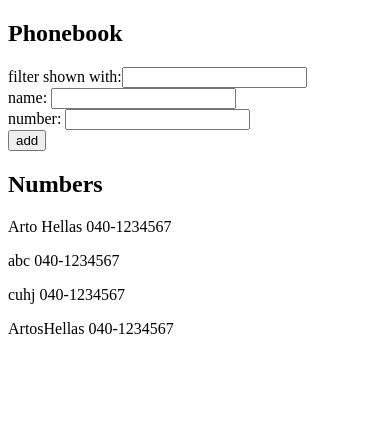
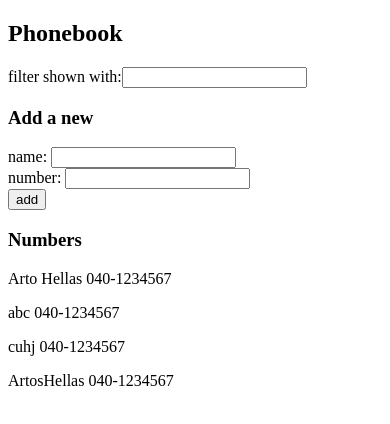
Before and after one commit to ibafly/learn-fullstackopen, a React (Create React App) app in the folder part2/phonebook/: page / in a window 390 px wide. Shown: the top 424 px of the page. Built offline with nearby package versions, Linux system fonts and the light colour scheme.

Commit message:
part2 2.10 phonebook steps5 done

```diff
--- a/part2/phonebook/src/App.js
+++ b/part2/phonebook/src/App.js
@@ -1,10 +1,7 @@
 import React, { useState } from "react"
-
-const Person = ({ person }) => (
-  <p>
-    {person.name} {person.number}
-  </p>
-)
+import Filter from "./components/Filter"
+import PersonForm from "./components/PersonForm"
+import Persons from "./components/Persons"
 
 const App = () => {
   const [persons, setPersons] = useState([
@@ -53,25 +50,21 @@ const App = () => {
   return (
     <div>
       <h2>Phonebook</h2>
-      <div>
-        filter shown with:
-        <input type="search" value={newQuery} onChange={followNewQueryInput} />
-      </div>
-      <form onSubmit={addPersonInfo}>
-        <div>
-          name: <input value={newName} onChange={followNewNameInput} />
-        </div>
-        <div>
-          number: <input value={newNumber} onChange={followNewNumberInput} />
-        </div>
-        <div>
-          <button type="submit">add</button>
-        </div>
-      </form>
-      <h2>Numbers</h2>
-      {shownPersons.map(person => (
-        <Person key={person.name} person={person} />
-      ))}
+      <Filter
+        inputType="search"
+        inputVal={newQuery}
+        inputOnChange={followNewQueryInput}
+      />
+      <h3>Add a new</h3>
+      <PersonForm
+        formOnSubmit={addPersonInfo}
+        nameInputVal={newName}
+        nameInputOnChange={followNewNameInput}
+        numberInputVal={newNumber}
+        numberInputOnChange={followNewNumberInput}
+      />
+      <h3>Numbers</h3>
+      <Persons persons={shownPersons} />
     </div>
   )
 }
--- /dev/null
+++ b/part2/phonebook/src/components/Filter.js
@@ -0,0 +1,12 @@
+import React from "react"
+
+const Filter = ({ inputType, inputVal, inputOnChange }) => {
+  return (
+    <div>
+      filter shown with:
+      <input type={inputType} value={inputVal} onChange={inputOnChange} />
+    </div>
+  )
+}
+
+export default Filter
--- /dev/null
+++ b/part2/phonebook/src/components/PersonForm.js
@@ -0,0 +1,24 @@
+import React from "react"
+
+const PersonForm = ({
+  formOnSubmit,
+  nameInputVal,
+  nameInputOnChange,
+  numberInputVal,
+  numberInputOnChange,
+}) => {
+  return (
+    <form onSubmit={formOnSubmit}>
+      <div>
+        name: <input value={nameInputVal} onChange={nameInputOnChange} />
+      </div>
+      <div>
+        number: <input value={numberInputVal} onChange={numberInputOnChange} />
+      </div>
+      <div>
+        <button type="submit">add</button>
+      </div>
+    </form>
+  )
+}
+export default PersonForm
--- /dev/null
+++ b/part2/phonebook/src/components/Persons.js
@@ -0,0 +1,11 @@
+import React from "react"
+
+const Person = ({ person }) => (
+  <p>
+    {person.name} {person.number}
+  </p>
+)
+const Persons = ({ persons }) =>
+  persons.map(person => <Person key={person.name} person={person} />)
+
+export default Persons
```
